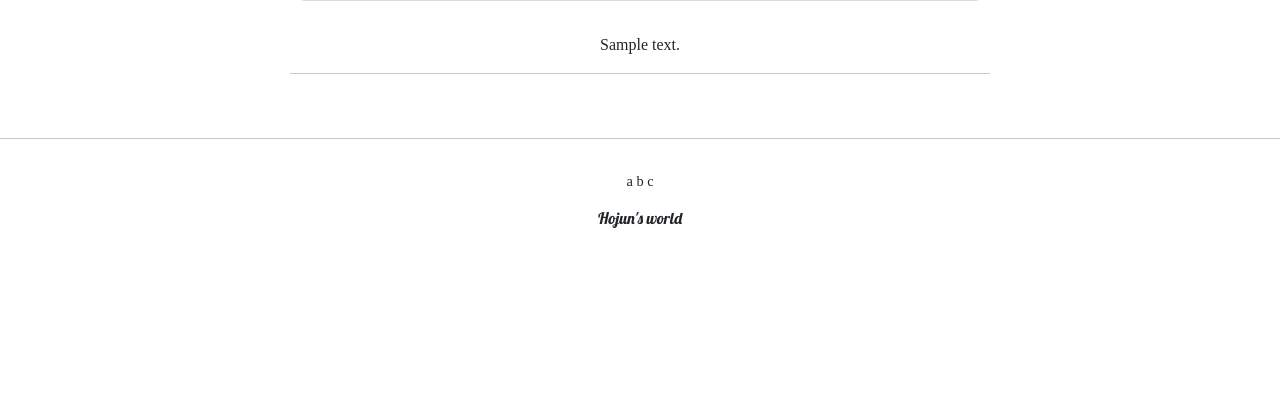
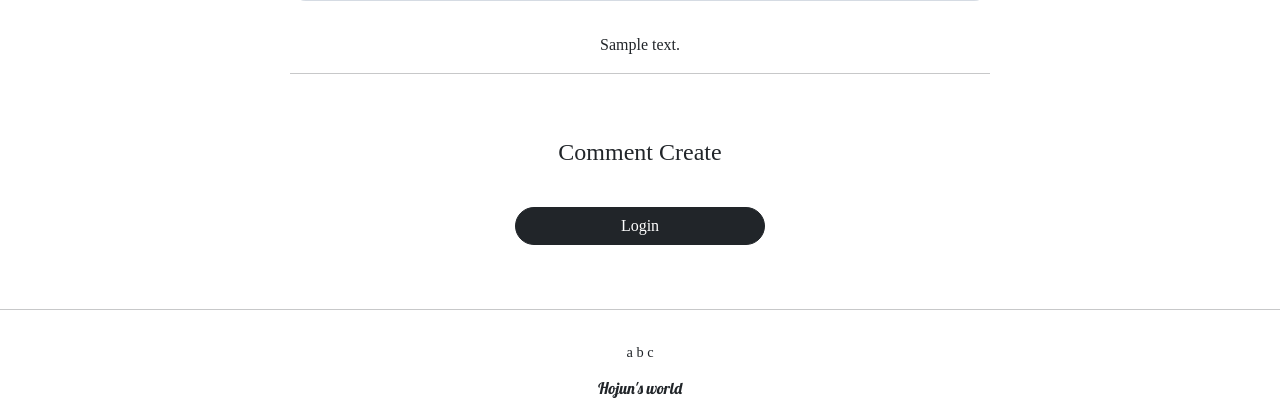
Before and after one commit to hojunkimdev/django_pinterest, a Django app: page /articles/detail/1 in a window 1280 px wide. Shown: the part 878-1285 px from the top of the page. Before the commit the page ends 1106 px from the top, so only its background shows below. Run offline with Django 3.2, Linux system fonts and the light colour scheme; tables that the repository leaves empty hold one stand-in row (values such as "Sample post"); grey boxes marked "Sample" are stand-in pictures; some libraries are stand-ins or nearby versions; some web fonts are replaced.

Commit message:
Add Comment app - Base setup

```diff
--- a/articleapp/templates/articleapp/detail.html
+++ b/articleapp/templates/articleapp/detail.html
@@ -29,6 +29,9 @@
                 </a>
             {% endif %}
             <hr>
+
+            {% include 'commentapp/create.html' with article=target_article %}
+
         </div>
     </div>
 {% endblock %}
--- a/articleapp/views.py
+++ b/articleapp/views.py
@@ -5,10 +5,12 @@
 from django.urls import reverse, reverse_lazy
 from django.utils.decorators import method_decorator
 from django.views.generic import CreateView, DetailView, UpdateView, DeleteView, ListView
+from django.views.generic.edit import FormMixin
 
 from articleapp.decorators import article_ownership_required
 from articleapp.forms import ArticleCreationForm
 from articleapp.models import Article
+from commentapp.forms import CommentCreationForm
 
 
 @method_decorator(login_required, 'get')
@@ -28,8 +30,9 @@
         return reverse('articleapp:detail', kwargs={'pk': self.object.pk})
 
 
-class ArticleDetailView(DetailView):
+class ArticleDetailView(DetailView, FormMixin):
     model = Article
+    form_class = CommentCreationForm
     context_object_name = 'target_article'
     template_name = 'articleapp/detail.html'
 
--- /dev/null
+++ b/commentapp/forms.py
@@ -0,0 +1,9 @@
+from django.forms import ModelForm
+
+from commentapp.models import Comment
+
+
+class CommentCreationForm(ModelForm):
+    class Meta:
+        model = Comment
+        fields = ['content']
--- /dev/null
+++ b/commentapp/templates/commentapp/create.html
@@ -0,0 +1,25 @@
+{% load bootstrap4 %}
+
+{% block content %}
+    <div style="text-align: center; max-width: 500px; margin: 4rem auto">
+        <div class="mb-4">
+            <h4>Comment Create</h4>
+        </div>
+        <form action="{% url 'commentapp:create' %}" method="post">
+            {% csrf_token %}
+{#            {{ form }}#}
+            {% bootstrap_form form %}
+
+            {% if user.is_authenticated %}
+            <input type="submit" class="btn btn-dark rounded-pill col-6 mt-3">
+            {% else %}
+            <a href="{% url 'accontapp:login' %}?next={{ request.path }} %}"
+               class="btn btn-dark rounded-pill col-6 mt-3">
+                Login
+            </a>
+            {% endif %}
+
+            <input type="hidden" name="article_pk" value="{{ article.pk }}">
+        </form>
+    </div>
+{% endblock %}
--- /dev/null
+++ b/commentapp/urls.py
@@ -0,0 +1,9 @@
+from django.urls import path
+
+from commentapp.views import CommentCreateView
+
+app_name = 'commentapp'
+
+urlpatterns = [
+    path('create/', CommentCreateView.as_view(), name='create'),
+]
--- a/django_pinterest/settings.py
+++ b/django_pinterest/settings.py
@@ -54,6 +54,7 @@
     'accountapp',
     'profileapp',
     'articleapp',
+    'commentapp',
 ]
 
 MIDDLEWARE = [
--- a/django_pinterest/urls.py
+++ b/django_pinterest/urls.py
@@ -24,4 +24,5 @@
     path('accounts/', include('accountapp.urls')),
     path('profiles/', include('profileapp.urls')),
     path('articles/', include('articleapp.urls')),
+    path('comments/', include('commentapp.urls')),
 ] + static(settings.MEDIA_URL, document_root=settings.MEDIA_ROOT)
```
